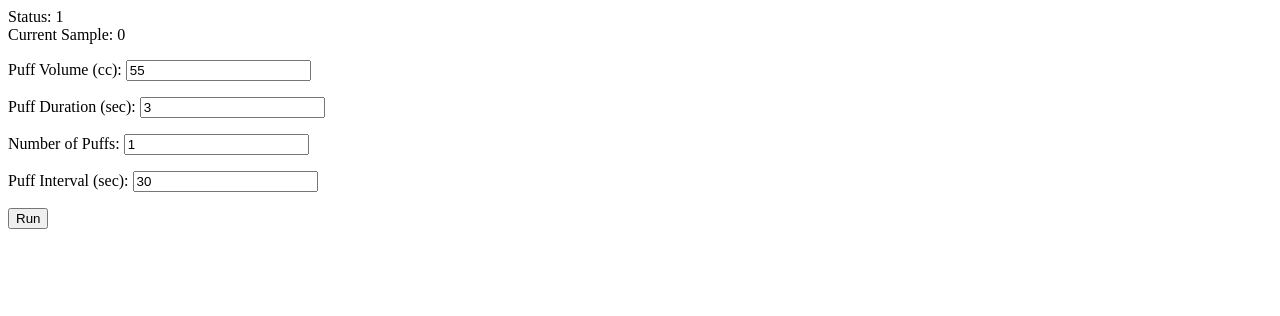
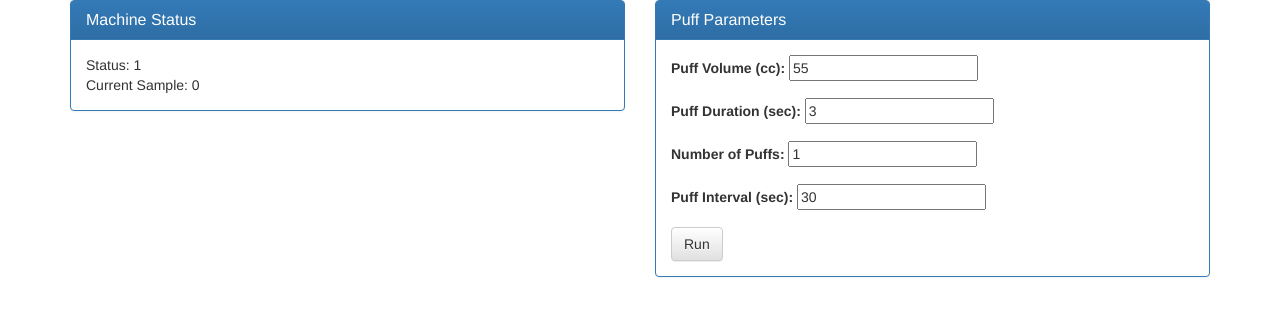
Before and after one commit to ariploom/PuffMaster, a Django app: a page that uses control_panel/templates/base.html in a window 1280 px wide. Shown: the top 316 px of the page. Run offline with Django 3.2, Linux system fonts and the light colour scheme; data comes from the database, SQL or seed files in the repository; parts of the project's set-up code (start-up, migrations or seed data) failed here and were passed over; some libraries are stand-ins or nearby versions.

Commit message:
First integration with imp

```diff
--- a/control_panel/templates/base.html
+++ b/control_panel/templates/base.html
@@ -1,11 +1,24 @@
 <!DOCTYPE html>
-<html>
-
+<html lang="en">
 	<head>
 		<meta charset="utf-8">
-		<title>
-			{% block title %}{% endblock %}
-		</title>
+    	<meta http-equiv="X-UA-Compatible" content="IE=edge">
+    	<meta name="viewport" content="width=device-width, initial-scale=1">
+    	<title> {% block title %}{% endblock %} </title>
+
+		<link rel="stylesheet" href="https://maxcdn.bootstrapcdn.com/bootstrap/3.3.1/css/bootstrap.min.css">
+		<link rel="stylesheet" href="https://maxcdn.bootstrapcdn.com/bootstrap/3.3.1/css/bootstrap-theme.min.css">
+		<script src="https://ajax.googleapis.com/ajax/libs/jquery/1.11.1/jquery.min.js"></script>
+		<script src="https://maxcdn.bootstrapcdn.com/bootstrap/3.3.1/js/bootstrap.min.js"></script>
+		<style type="text/css">
+		    p{
+		        padding: 50px;
+		        font-size: 32px;
+		        font-weight: bold;
+		        text-align: center;
+		        background: #f2f2f2;
+		    }
+		</style>
 	</head>
 
 	<body>
--- a/control_panel/templates/control_panel/dashboard.html
+++ b/control_panel/templates/control_panel/dashboard.html
@@ -3,10 +3,15 @@
 {% block title %} Puff Master Dashboard {% endblock %}
 
 {% block content %}
-	Status: {{ m.status }}
-	<br>
-	Current Sample: {{ m.current_sample }}
-	<br>
-	{% block form %}
-	{% endblock %}
+	<div class="container">
+		<div class="row">
+			<div class="col-md-6">
+				{% include "control_panel/status.html" %}
+			</div>
+			<div class="col-md-6">
+				{% include "control_panel/new_sample.html" %}
+			<div/>
+			<div class="clearfix visible-md-block"></div>
+		</div>
+	</div>
 {% endblock %}
--- a/control_panel/templates/control_panel/new_sample.html
+++ b/control_panel/templates/control_panel/new_sample.html
@@ -1,24 +1,30 @@
-{% extends 'control_panel/dashboard.html' %}
-
-{% block form %}
-	<form>
-		<p>
+<div class="panel panel-primary">
+	<div class="panel-heading">
+		<h3 class="panel-title"> Puff Parameters </h3>
+	</div>
+	<div class="panel-body">
+		<form action="https://agent.electricimp.com/0-APkwux2ZAx" method="get">
+			<div class="form-group">
 				<label for="volume"> Puff Volume (cc): </label>
 				<input type="number" name="volume" id="volume" value="55" />
-		</p>
-		<p>
+			</div>
+			<div class="form-group">
 				<label for="duration"> Puff Duration (sec): </label>
 				<input type="number" name="duration" id="duration" value="3" />
-		</p>
-		<p>
+			</div>
+			<div class="form-group">
 				<label for="number"> Number of Puffs: </label>
 				<input type="number" name="number" id="number" value="1" />
-		</p>
-		<p>
+			</div>
+			<div class="form-group">
 				<label for="interval"> Puff Interval (sec): </label>
 				<input type="number" name="interval" id="interval" value="30" />
-		</p>
-		<p>
-			<input type="submit" value="Run" />
+			</div>
+			<!-- <div clas="form-group">
+				<label for="led"> LED: </label>
+				<input type="number" name="led" id="led" value="1" />
+			</div> -->
+				<button type="submit" class="btn btn-default"> Run </button>
 		</form>
-{% endblock %}
+	</div>
+</div>
--- /dev/null
+++ b/control_panel/templates/control_panel/status.html
@@ -0,0 +1,13 @@
+<div class="panel panel-primary">
+	<div class="panel-heading">
+		<h3 class="panel-title"> Machine Status </h3>
+	</div>
+	<div class="panel-body">
+		Status: {{ m.status }}
+		<br>
+		Current Sample: {{ m.current_sample }}
+		<br>
+		{% block form %}
+		{% endblock %}
+	</div>
+</div>
--- a/control_panel/views.py
+++ b/control_panel/views.py
@@ -1,7 +1,12 @@
 from django.shortcuts import render
 from control_panel.models import Machine
+from django.utils import timezone
 
 # Create your views here.
-def dashboard(request, machine_id=1):
-	context = {'m': Machine.objects.get(id=machine_id)}
-	return render(request, 'control_panel/new_sample.html', context)
+def dashboard(request):
+	context = {'m': Machine.objects.get(id=1)}
+	# context = {'status': render(request, 'control_panel/status.html', ), 'controls': render(request, 'control_panel/new_sample.html')}
+	return render(request, 'control_panel/dashboard.html', context)
+
+# def new_study(request):
+# 	return render(request, 'control_panel/dashboard.html', context)
```
Also changed, not shown: control_panel/models.py (+9 -0 lines), 3 other files. Lines whose indentation alone changed are shown as unchanged.
